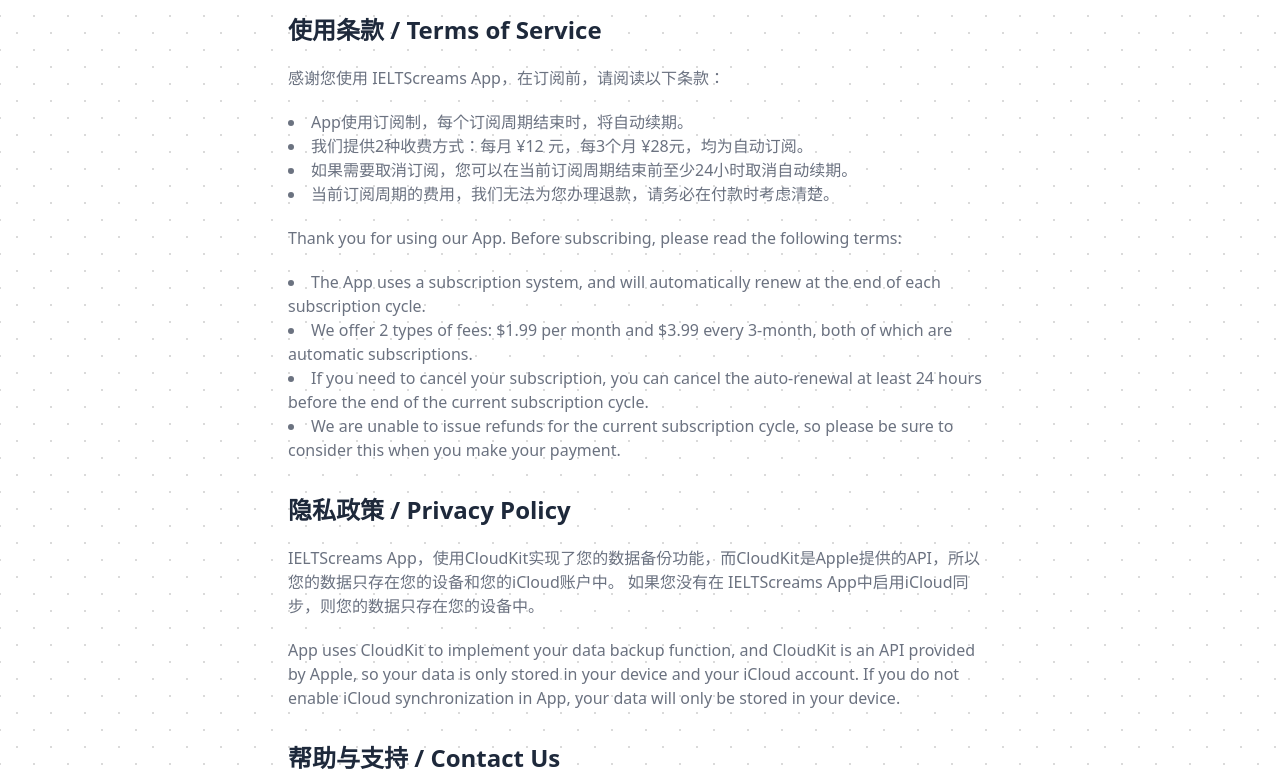
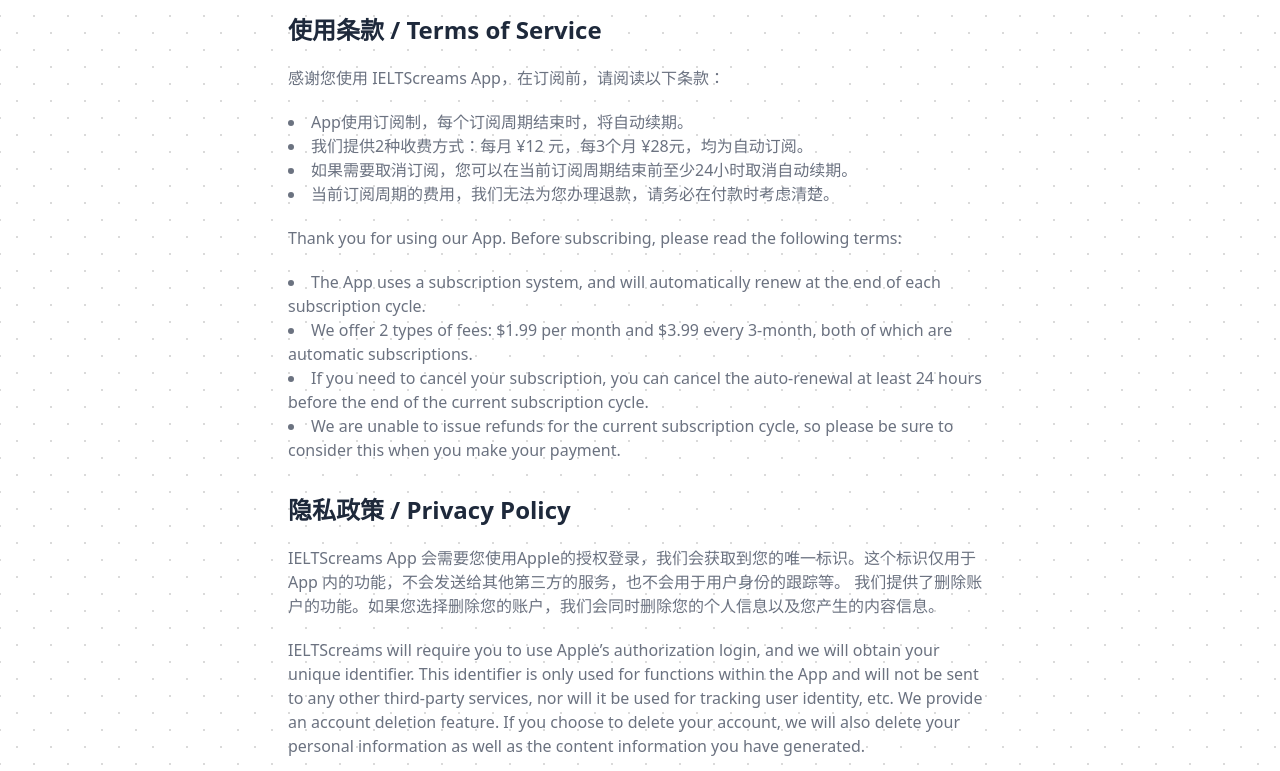
Before and after one commit to IELTScream/IELTScream.github.io, a website: page index.html in a window 1280 px wide. Shown: the part 188-959 px from the top of the page. Drawn offline with Linux system fonts and the light colour scheme.

Commit message:
Update index.html

```diff
--- a/index.html
+++ b/index.html
@@ -41,13 +41,11 @@
 
     <h3 class="text-2xl font-semibold  mt-8 mb-5 text-slate-800" id="privacy-policy">隐私政策 / Privacy Policy</h3>
 
-    <p class="my-5">IELTScreams App，使用CloudKit实现了您的数据备份功能，而CloudKit是Apple提供的API，所以您的数据只存在您的设备和您的iCloud账户中。
-      如果您没有在 IELTScreams App中启用iCloud同步，则您的数据只存在您的设备中。</p>
+    <p class="my-5">IELTScreams App 会需要您使用Apple的授权登录，我们会获取到您的唯一标识。这个标识仅用于 App 内的功能，不会发送给其他第三方的服务，也不会用于用户身份的跟踪等。
+我们提供了删除账户的功能。如果您选择删除您的账户，我们会同时删除您的个人信息以及您产生的内容信息。</p>
 
-    <p class="my-5">App uses CloudKit to implement your data backup function, and CloudKit is an API provided by Apple,
-      so your data
-      is only stored in your device and your iCloud account.
-      If you do not enable iCloud synchronization in App, your data will only be stored in your device.</p>
+    <p class="my-5">IELTScreams will require you to use Apple’s authorization login, and we will obtain your unique identifier. This identifier is only used for functions within the App and will not be sent to any other third-party services, nor will it be used for tracking user identity, etc.
+We provide an account deletion feature. If you choose to delete your account, we will also delete your personal information as well as the content information you have generated.</p>
 
 
 
```
